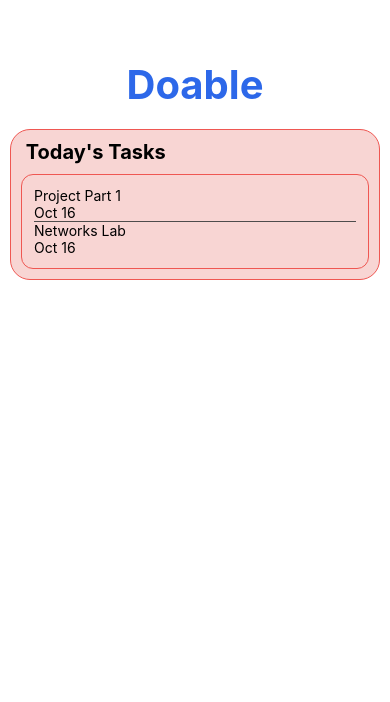
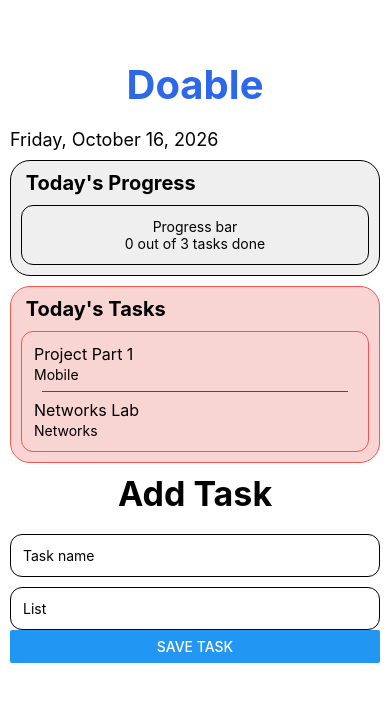
Before and after one commit to juliadicostanzo/Doable, a React Native app: screen / in a window 390 px wide. Shown: the top 702 px of the page. Built offline with nearby package versions, Linux system fonts and the light colour scheme.

Commit message:
basic AddTask.js functionality

```diff
--- a/App.js
+++ b/App.js
@@ -1,9 +1,38 @@
 import { StatusBar } from 'expo-status-bar';
 import { ScrollView, Text, View } from 'react-native';
-import { Task } from './components/Task.js';
-import {styles} from './styles.js';
+import { useState } from 'react';
+import { styles } from './styles.js';
+
+import { TodayTask } from './components/TodayTask.js';
+import { AddTask } from './components/AddTask.js';
+import { TaskList } from './components/TaskList.js';
+import { Calendar } from './components/Calendar.js';
+
 
 export default function App() {
+  const [tasks, setTasks] = useState([
+    {
+      title: 'Project Part 1',
+      list: 'Mobile',
+      completed: false,
+    },
+    {
+      title: 'Networks Lab',
+      list: 'Networks',
+      completed: false,
+    },]);
+
+  const addTask = (newTask) => {
+    setTasks([...tasks, newTask]);
+  };
+
+  const today = new Date().toLocaleDateString(undefined, {
+    weekday: 'long', // "Monday"
+    year: 'numeric', // "2026"
+    month: 'long',   // "October"
+    day: 'numeric',  // "17"
+  });
+
   return (
     <ScrollView contentContainerStyle={styles.pageContainer}>
 
@@ -11,16 +40,43 @@ export default function App() {
         <Text style={styles.logo}> Doable </Text>
       </View>
 
+      <View style={styles.dateContainer}>
+        <Text style={styles.dateText}>{today}</Text>
+      </View>
+
+      <View style={styles.todaysProgressContainer}>
+        <Text style={styles.todayTitle}> Today's Progress </Text>
+
+        <View style={styles.progressBox}>
+          <Text>Progress bar</Text>
+          <Text>0 out of 3 tasks done</Text>
+        </View>
+
+      </View>
+
+      <View style={styles.space}/>
+
       <View style={styles.todaysTasksContainer}>
-
         <Text style={styles.todayTitle}> Today's Tasks </Text>
-
           <View style={styles.todayTaskBox}>
-            <Task title="Project Part 1" dueDate="Oct 16" />
-            <View style={styles.divider} />
-            <Task title="Networks Lab" dueDate="Oct 16" />
+            {tasks.map((task, index) => (
+              <View key={index}>
+                <TodayTask title={task.title} list={task.list} />
+              {index < tasks.length - 1 && (
+                <View style={styles.divider} />
+              )}
+              </View>
+            ))}
           </View>
       </View>
+
+      <View style={styles.space} />
+
+      <AddTask onAddTask={addTask} />
+
+
+
+
 
       <StatusBar style="auto" />
     </ScrollView>
--- /dev/null
+++ b/components/AddTask.js
@@ -0,0 +1,48 @@
+import { useState } from 'react';
+import { View, Text, TextInput, Button } from 'react-native';
+import { styles } from '../styles.js';
+
+export function AddTask({ onAddTask }) {
+  const [title, setTitle] = useState('');
+  const [list, setList] = useState('');
+
+  const saveTask = () => {
+    const newTask = {
+      title: title,
+      list: list,
+      completed: false,
+    };
+
+    onAddTask(newTask);
+
+    setTitle('');
+    setList('');
+  };
+
+  return (
+    <View>
+      <View style={styles.logoContainer}>
+        <Text style={styles.addTaskTitle} >Add Task</Text>
+      </View>
+
+      <TextInput style={styles.taskInputBox}
+        placeholder="Task name"
+        value={title}
+        onChangeText={setTitle}
+      />
+
+      <View style={styles.space} />
+
+      <TextInput style={styles.taskInputBox}
+        placeholder="List"
+        value={list}
+        onChangeText={setList}
+      />
+
+      <Button
+        title="Save Task"
+        onPress={saveTask}
+      />
+    </View>
+  );
+}
--- a/components/Task.js
+++ b/components/ListTask.js
@@ -3,7 +3,7 @@ import { View, Text } from 'react-native';
 export function Task(props) {
   return (
     <View>
-      <Text>{props.title}</Text>
+      <Text style={styles.taskTitle}> {props.title}</Text>
       <Text>{props.dueDate}</Text>
     </View>
   );
--- /dev/null
+++ b/components/TaskList.js
@@ -0,0 +1,14 @@
+import { View } from 'react-native';
+import { ListTask } from './ListTask.js';
+import { styles } from '../styles.js';
+
+export function TaskList() {
+    return (
+        <View style={styles.todayTaskBox}>
+            <ListTask title="Project Part 1" list="Mobile" />
+
+            <View style={styles.divider} />
+            <ListTask title="Networks Lab" list="Networks" />
+        </View>
+    );
+}
--- /dev/null
+++ b/components/TodayTask.js
@@ -0,0 +1,11 @@
+import { View, Text } from 'react-native';
+import { styles } from '../styles.js';
+
+export function TodayTask({ title, list }) {
+  return (
+    <View>
+      <Text style={styles.taskTitle}>{title}</Text>
+      <Text style={styles.taskSubtitle}>{list}</Text>
+    </View>
+  );
+}
--- a/styles.js
+++ b/styles.js
@@ -15,8 +15,38 @@ logoContainer: {
 
   logo: {
     fontSize: 40,
+    //fontFamily: 'sacramento',
     fontWeight: 'bold',
     color: '#2d68e9',
+  },
+
+  dateContainer: {
+    marginBottom: 10,
+  },
+
+  dateText: {
+    fontSize: 18,
+  },
+
+  todaysProgressContainer: {
+    backgroundColor: '#efefef',
+    padding: 10,
+    borderColor: 'black',
+    borderRadius: 20,
+    borderWidth: 1,
+  },
+
+  progressBox: {
+    alignItems: 'center',
+    borderColor: 'black',
+    borderWidth: 1,
+    borderRadius: 12,
+    padding: 12,
+    width: '100%',
+  },
+
+  space: {
+    paddingTop: 10
   },
 
   todaysTasksContainer: {
@@ -44,6 +74,31 @@ logoContainer: {
   divider: {
     height: 1,
     backgroundColor: '#4e4c4c',
+    margin: 8,
   },
 
+  taskTitle: {
+    fontSize: 16,
+  },
+
+  taskSubtitle: {
+    fontSize: 14,
+    marginTop: 2,
+  },
+
+  addTaskTitle: {
+    fontSize: 34,
+    alignContent: 'center',
+    fontWeight: 'bold',
+  },
+
+  taskInputBox: {
+    borderColor: '#000000',
+    borderWidth: 1,
+    borderRadius: 12,
+    padding: 12,
+    width: '100%',
+  },
+
+
 });
```
Also changed, not shown: components/List.js (deleted).
